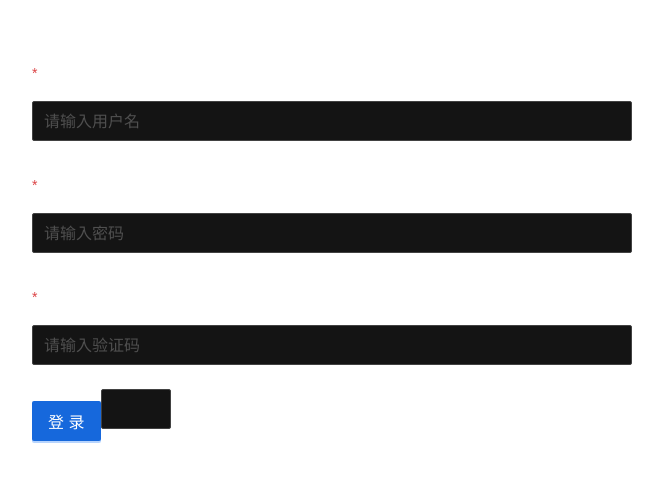
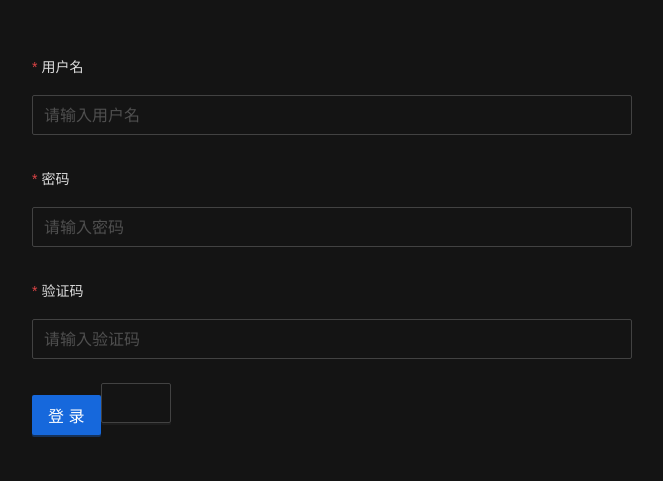
Before and after one commit to caihai123/react-admin-web, a React (Create React App) app: page /login in a window 1280 px wide. Shown: the part 147-628 px from the top of the page, without its empty margins (308-971 px from the left). Built offline with nearby package versions, Linux system fonts and the light colour scheme; no server answers.

Commit message:
【样式】适应暗黑布局

```diff
--- a/src/pages/login/index.js
+++ b/src/pages/login/index.js
@@ -1,5 +1,5 @@
 import { useState, useEffect } from "react";
-import { Button, Form, Input } from "antd";
+import { Button, Form, Input, theme } from "antd";
 import { useNavigate } from "react-router-dom";
 import axios from "@/utils/axios";
 
@@ -34,12 +34,25 @@ function Login() {
       });
   };
 
+  const {
+    token: { colorBgContainer },
+  } = theme.useToken();
+
   return (
+    <div
+      style={{
+        height: "100vh",
+        display: "flex",
+        justifyContent: "center",
+        alignItems: "center",
+        background: colorBgContainer,
+      }}
+    >
       <Form
         onFinish={submitForm}
         layout="vertical"
         size="large"
-      style={{ width: 600, margin: "200px auto" }}
+        style={{ width: 600 }}
       >
         <Form.Item
           label="用户名"
@@ -73,6 +86,7 @@ function Login() {
           </Button>
         </Form.Item>
       </Form>
+    </div>
   );
 }
 
```
Lines whose indentation alone changed are shown as unchanged.
